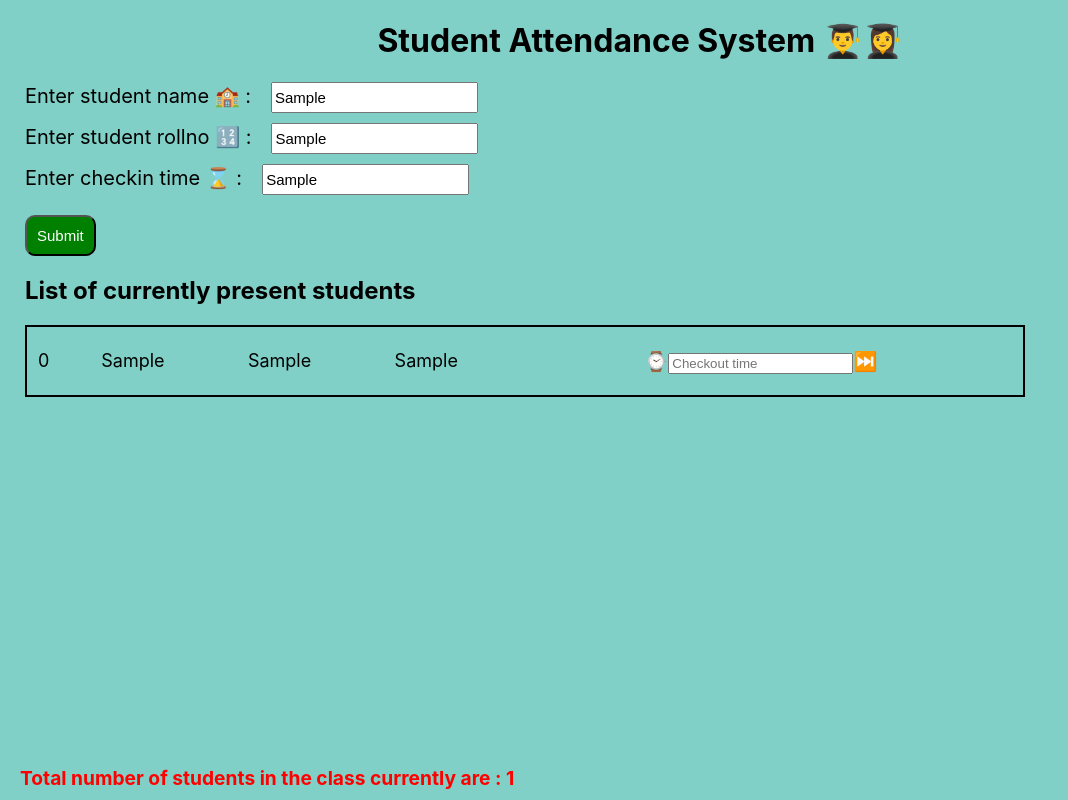
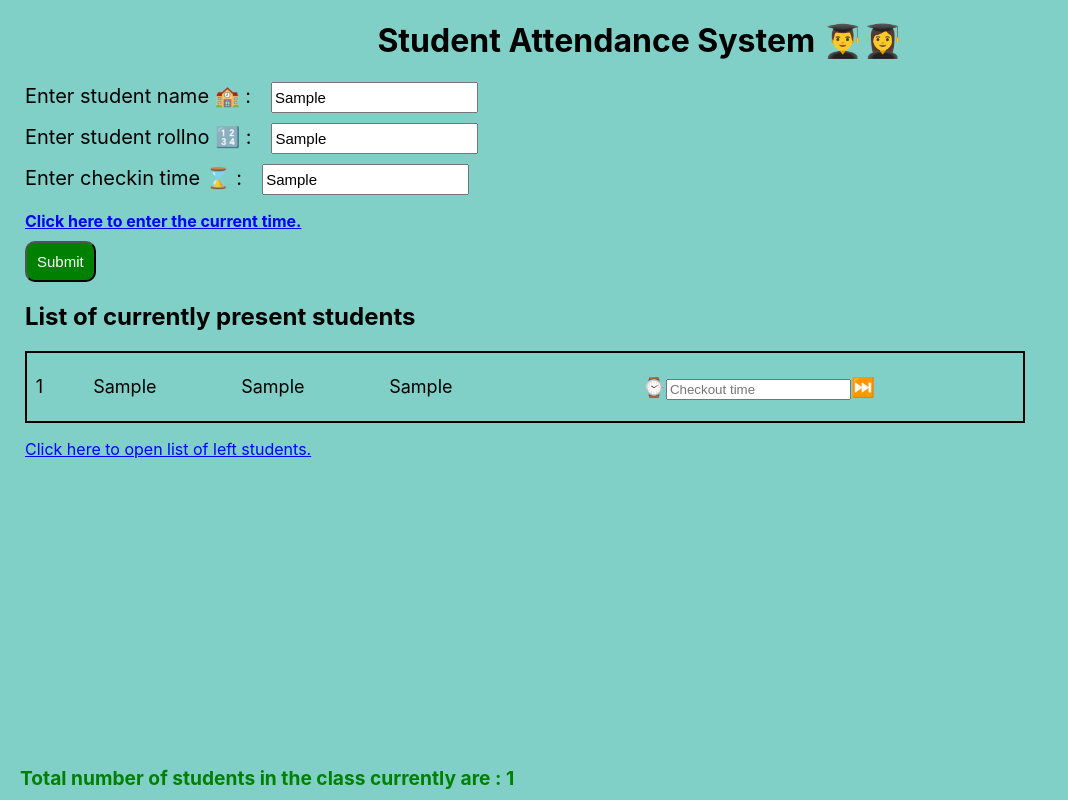
Before and after one commit to HerokuNivas/Intern2-StudentAttendanceSystem, a React (Create React App) app: page / in a window 1280 px wide. Both pictures are taken after typing "Sample", "Sample", "Sample" into the empty fields and a click on the input 60 px from the left and 235 px from the top of the page. Shown: the whole page, without its empty margins (0-1068 px from the left). Built offline with nearby package versions, Linux system fonts and the light colour scheme.

Commit message:
Added component to save single user information

```diff
--- a/src/ContextProvider/ContextProvider.js
+++ b/src/ContextProvider/ContextProvider.js
@@ -1,13 +1,29 @@
 import React, {useContext} from "react";
 import { createContext } from "react";
+import { useState } from "react";
 
 const StateContext = createContext();
 
 export const ContextProvider = ({children}) => {
+    const [studentsPresent, setStudentsPresent] = useState([]);
+    const [currentStrength, setCurrentStrength] = useState(0);
+    const [leftStrength, setLeftStrength] = useState([]);
+    const [leftStrengthLength, setLeftStrengthLength] = useState(0);
+    const [localError, setLocalError] = useState(false);
+
     return(
         <StateContext.Provider
             value = {{
-
+                studentsPresent,
+                setStudentsPresent,
+                currentStrength,
+                setCurrentStrength,
+                leftStrength,
+                setLeftStrength,
+                leftStrengthLength,
+                setLeftStrengthLength,
+                localError,
+                setLocalError
             }}
         >
             {children}
--- a/src/components/Attendance.jsx
+++ b/src/components/Attendance.jsx
@@ -2,6 +2,8 @@ import React from "react";
 import "../css/attendence.css";
 import { useState } from "react";
 import { useEffect } from "react";
+import { useStateContext } from "../ContextProvider/ContextProvider";
+import SingleStudentPresent from "./SingleStudentPresent";
 
 
 export default function Attendance(){
@@ -11,12 +13,9 @@ export default function Attendance(){
     const [inTime, setInTime] = useState("");
     const [error, setError] = useState(false);
     const [exist, setExist] = useState(false);
-    const [studentsPresent, setStudentsPresent] = useState([]);
-    const [currentStrength, setCurrentStrength] = useState(0);
-    const [checkout, setCheckOut] = useState("");
-    const [leftStrength, setLeftStrength] = useState(0);
-    const [leftStrengthLength, setLeftStrengthLength] = useState(0);
-    const [localError, setLocalError] = useState(false);
+    const [inPresent, setInPresent] = useState(false);
+
+    const {studentsPresent, setStudentsPresent, currentStrength, setCurrentStrength, leftStrength, setLeftStrength, leftStrengthLength, setLeftStrengthLength, localError, setLocalError} = useStateContext();
 
     useEffect(()=>{
         setCurrentStrength(studentsPresent.length);
@@ -35,8 +34,8 @@ export default function Attendance(){
             return;
         }
         else{
-            if(studentsPresent === undefined || studentsPresent.find(item => item.rollno === id) === undefined){
-                setStudentsPresent([...studentsPresent, {name: name, rollno: id, checkin: inTime, checout: null}]);
+            if(studentsPresent.find(item => item.rollno === id) === undefined && leftStrength.find(item => item.rollno === id) === undefined){
+                setStudentsPresent([...studentsPresent, {name: name, rollno: id, checkin: inTime, checout: ""}]);
             }
             else{
                 setExist(true);
@@ -44,15 +43,7 @@ export default function Attendance(){
         }
     }
 
-    function deleteFun(name, rollno, id, checkin, checkout){
-        if(checkout === ""){
-            setLocalError(true);
-        }
-        else{
-            setStudentsPresent(studentsPresent.filter(item => item.rollno!==rollno));
-            setLeftStrength([...leftStrength, {name: name, rollno: rollno, id: id, checkin: checkin, checkout: checkout}]);
-        }
-    }
+
 
     return(
         <div>
@@ -68,32 +59,50 @@ export default function Attendance(){
                     <label style={{fontSize: "20px", display: "block", marginTop: "10px"}}>Enter checkin time ⌛ :
                         <input type="text" value={inTime} onChange={(e)=>(setInTime(e.target.value), setError(false))} style={{height: "25px", marginLeft: "20px", fontSize: "15px"}} required></input>
                     </label>
-                    {error && <p style={{color: "red", fontWeight: "bold", marginBottom: "-5px"}}>* All fields are required</p>}
-                    {exist && <p style={{color: "red", fontWeight: "bold", marginBottom: "-5px"}}>* Student is alreay present</p>}
+                    {error && <p style={{color: "red", fontWeight: "bold", marginBottom: "-5px"}}>* All fields are required.</p>}
+                    {exist && <p style={{color: "red", fontWeight: "bold", marginBottom: "-5px"}}>* Student is alreay present or left.</p>}
+                    <p style={{color: "blue", textDecoration: "underline", fontWeight: "bold", marginBottom: "-10px", cursor: "pointer"}} onClick={()=>(setInTime(new Date().toLocaleTimeString()))}>Click here to enter the current time.</p>
                     <input type="submit" style={{background: "green", color: "white", fontSize: "15px", marginTop: "20px", padding: "10px", borderRadius: "10px"}} onClick={(e)=>(submitFun(e))}/>
+
                 </form>
-                <div>
+                {!inPresent && <div>
                     <h2>List of currently present students</h2>
                     {studentsPresent.length > 0 && <table className="mainTable">
                     {studentsPresent.map((key, index)=>(
+                        <SingleStudentPresent index={index} name={key.name} rollno={key.rollno} checkin={key.checkin}/>
+                    ))}
+                    </table>}
+                    {localError && <p style={{color: "red"}}>Oops ! Please enter checkout time as well.</p>}
+                    <p style={{color: "blue", textDecoration: "underline", cursor: "pointer"}} onClick={()=>(setInPresent(true))}>Click here to open list of left students.</p>
+                </div>  }
+
+                {inPresent && <div>
+                    <h2>List of left students</h2>
+                    {leftStrength.length > 0 && <table className="mainTable">
+                    {leftStrength.map((key, index)=>(
                         <tr className="mainRow">
-                            <td style={{fontSize: "large"}}>{index}</td>
+                            <td style={{fontSize: "large"}}>{index+1}</td>
                             <td style={{fontSize: "large"}}>{key.name}</td>
                             <td style={{fontSize: "large"}}>{key.rollno}</td>
                             <td style={{fontSize: "large"}}>{key.checkin}</td>
-                            <td>
-                            <p style={{cursor: "pointer", display: "inline-block", fontSize: "larger"}} title="Enter checkout time">⌚</p>
-                                <input style={{display: "inline"}} type="text" value={checkout} onChange={(e)=>(setCheckOut(e.target.value), setLocalError(false))} placeholder="Checkout time"/>
-                            <p  onClick={()=>(deleteFun(key.name, key.rollno, key.id, key.checkin, key.checkout))} style={{cursor: "pointer", display: "inline-block", fontSize: "larger"}}>⏭️</p>
-                            </td>
+                            <td style={{fontSize: "large"}}>{key.checkout}</td>
                         </tr>
                     ))}
                     </table>}
                     {localError && <p style={{color: "red"}}>Oops ! Please enter checkout time as well.</p>}
-                </div>
+                    <p style={{color: "blue", textDecoration: "underline", cursor: "pointer"}} onClick={()=>(setInPresent(false))}>Click here to open list of present students.</p>
+                </div>  }
+
             </div>
-            <div style={{position: "fixed", bottom: "0", background: "#80DOC7", paddingLeft: "100%", paddingRight: "100%", paddingTop: "60px", marginTop: "10px"}}></div>
-            <div style={{position: "fixed", color: "red", bottom: "10px", left: "20px", right: "20px", fontWeight: "bolder", fontSize: "larger"}}>Total number of students in the class currently are : {currentStrength}</div>
+
+            {!inPresent && <div style={{position: "fixed", bottom: "0", background: "#80DOC7", paddingLeft: "100%", paddingRight: "100%", paddingTop: "60px", marginTop: "10px"}}></div>}
+            {!inPresent && <div style={{position: "fixed", color: "green", bottom: "10px", left: "20px", right: "20px", fontWeight: "bolder", fontSize: "larger"}}>Total number of students in the class currently are : {currentStrength}</div>}
+
+
+
+            {inPresent && <div style={{position: "fixed", bottom: "0", background: "#80DOC7", paddingLeft: "100%", paddingRight: "100%", paddingTop: "60px", marginTop: "10px"}}></div>}
+            {inPresent && <div style={{position: "fixed", color: "red", bottom: "10px", left: "20px", right: "20px", fontWeight: "bolder", fontSize: "larger"}}>Total number of students left from class : {leftStrengthLength}</div>}
+
         </div>
     )
 }
--- /dev/null
+++ b/src/components/SingleStudentPresent.jsx
@@ -0,0 +1,60 @@
+import React from "react";
+import { useState } from "react";
+import { useStateContext } from "../ContextProvider/ContextProvider";
+
+export default function SingleStudentPresent({ index, name, rollno, checkin }) {
+  const [checkout, setCheckOut] = useState("");
+  const {setLocalError, setStudentsPresent, studentsPresent, setLeftStrength, leftStrength} = useStateContext();
+
+  function deleteFun(name, rollno, checkin, checkout){
+    if(checkout === ""){
+        setLocalError(true);
+    }
+    else{
+        setStudentsPresent(studentsPresent.filter(item => item.rollno!==rollno));
+        setLeftStrength([...leftStrength, {name: name, rollno: rollno, checkin: checkin, checkout: checkout}]);
+    }
+}
+
+  return (
+    <tr className="mainRow">
+      <td style={{ fontSize: "large" }}>{index + 1}</td>
+      <td style={{ fontSize: "large" }}>{name}</td>
+      <td style={{ fontSize: "large" }}>{rollno}</td>
+      <td style={{ fontSize: "large" }}>{checkin}</td>
+      <td>
+        <p
+          style={{
+            cursor: "pointer",
+            display: "inline-block",
+            fontSize: "larger",
+          }}
+          title="Current time"
+        >
+          ⌚
+        </p>
+        <input
+          style={{ display: "inline" }}
+          type="text"
+          onChange={(e) => (
+            setCheckOut(e.target.value), setLocalError(false)
+          )}
+          value={checkout}
+          placeholder="Checkout time"
+        />
+        <p
+          onClick={() =>
+            deleteFun(name, rollno, checkin, checkout)
+          }
+          style={{
+            cursor: "pointer",
+            display: "inline-block",
+            fontSize: "larger",
+          }}
+        >
+          ⏭️
+        </p>
+      </td>
+    </tr>
+  );
+}
```
